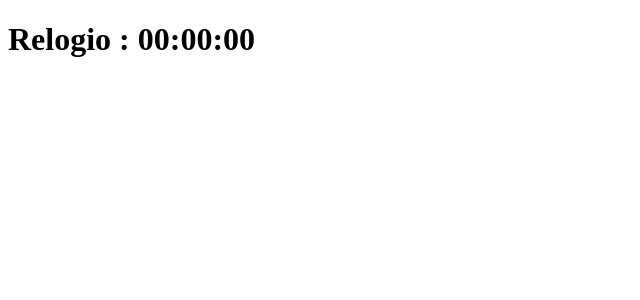
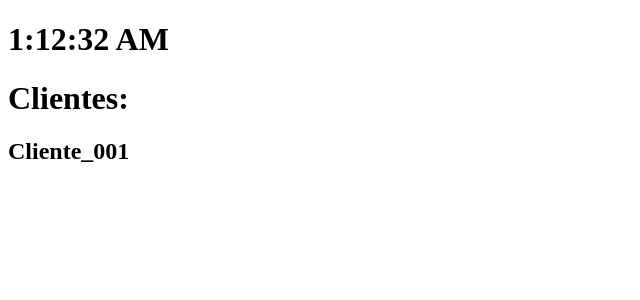
Before and after one commit to johntec-ads/meuapp, a React (Create React App) app: page / in a window 1280 px wide. Shown: the top 300 px of the page, without its empty margins (0-640 px from the left). Built offline with nearby package versions, Linux system fonts and the light colour scheme.

Commit message:
lifeComponets

```diff
--- a/src/App.js
+++ b/src/App.js
@@ -2,88 +2,44 @@ import React, {Component} from "react";
 
 class App extends Component {
 
-   constructor (props) {
+  constructor(props) {
     super(props);
-
     this.state = {
-
-      horas: "00:00:00"
+      Horas: "00:00:00",
+      Id: " Cliente_001"
     }
   }
 
+  //Cicle life Componet:
+  componentDidMount() {//Montou
+    setInterval(() => {
+      this.setState( {Horas: new Date().toLocaleTimeString()} )
 
-   /* Ciclos de vida dos component
-      component Did Mount; Foi Montado
-      component Did update; Foi atualizado
-      component Will Unmount; Sera desmontado
-      should component Update;deve atualizar o comp ?
-      component Did Catch; comp pegou
-     */
-
-
-      /* O método componentDidMount() nos permite executar código em React quando o componente já está inserido no DOM (Modelo de Objeto de Documento). Ele é chamado durante a fase de montagem do ciclo de vida do React, ou seja, após o componente ser renderizado12.
-
-Aqui estão os detalhes sobre o componentDidMount():
-
-Quando é chamado?
-O componentDidMount() é invocado imediatamente após a renderização inicial do componente.
-É uma oportunidade para executar tarefas que dependem da presença do componente no DOM.
-
-Importante:
-Use o componentDidMount() para inicializar dados, fazer requisições à API, configurar eventos ou interagir com o DOM.
-Evite atualizar o estado do componente dentro deste método, pois pode causar um loop infinito de renderização.
-Em resumo, o componentDidMount() é uma ferramenta poderosa para executar código após a renderização inicial de um componente React. 🚀🌟
-
-
-
-*/
-
-   componentDidMount(){
-    setInterval(() => {
-      //Atualizar state
-      this.setState( {horas: new Date ().toLocaleTimeString()} )
     }, 1000);
   }
 
-   /* Quando é chamado?
-O componentDidUpdate() é invocado imediatamente após uma atualização do componente.
-Não é chamado durante a renderização inicial.
-É uma oportunidade para interagir com o DOM quando o componente foi atualizado.
-Uso Comum:
-O componentDidUpdate() é útil para executar ações após mudanças no estado ou nas propriedades.
-Por exemplo, você pode fazer requisições à API quando as propriedades passadas para o componente mudam.
-
-Importante:
-Lembre-se de não causar efeitos colaterais no render() ou no componentDidUpdate(), pois isso pode levar a problemas de performance ou comportamento inesperado.
-Se você precisar limpar recursos (como cancelar assinaturas ou tarefas assíncronas), faça isso no componentWillUnmount().
-Em resumo, o componentDidUpdate() é uma ferramenta poderosa para interagir com o DOM e executar ações específicas após atualizações em componentes React. 🚀🔄
-*/
-   componentDidUpdate() {
-    /* console.log("Atualizando") */
+  componentDidUpdate() {//Atualizou ?
+    console.log("Atualizando")
   }
 
+  /* shouldComponentUpdate() {
 
-   /* Este método retorna um booleano que indica se o React deve continuar com a renderização ou não. Se shouldComponentUpdate() retornar false, então render() será completamente ignorado até que as próximas props ou state sejam alteradas. Além disso, componentWillUpdate() e componentDidUpdate() também não serão invocados. */
-
-   shouldComponentUpdate() {
-
-   }
-
-
-
-
+  } */
 
 
 
   render() {
+
     return (
+
     <div>
-        <h1> Relogio : {this.state.horas} </h1>
+      <h1> {this.state.Horas} </h1>
+      <h1>Clientes:</h1>
+        <h2> {this.state.Id} </h2>
     </div>
+
     )
   }
 }
 
-
-
-export default App
+export default App;
```
Lines whose indentation alone changed are shown as unchanged.
